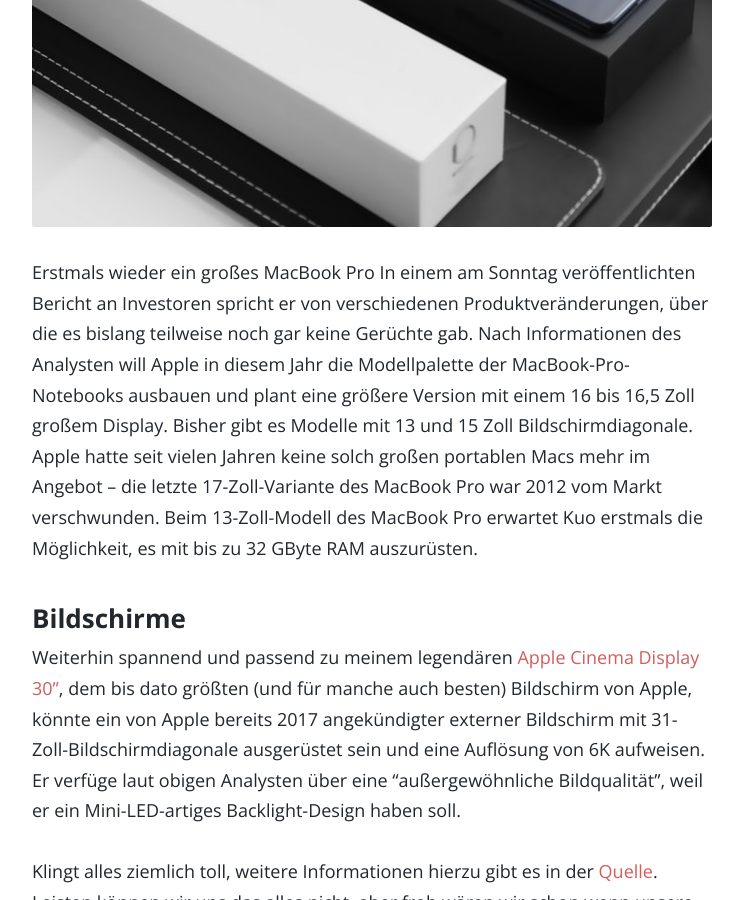
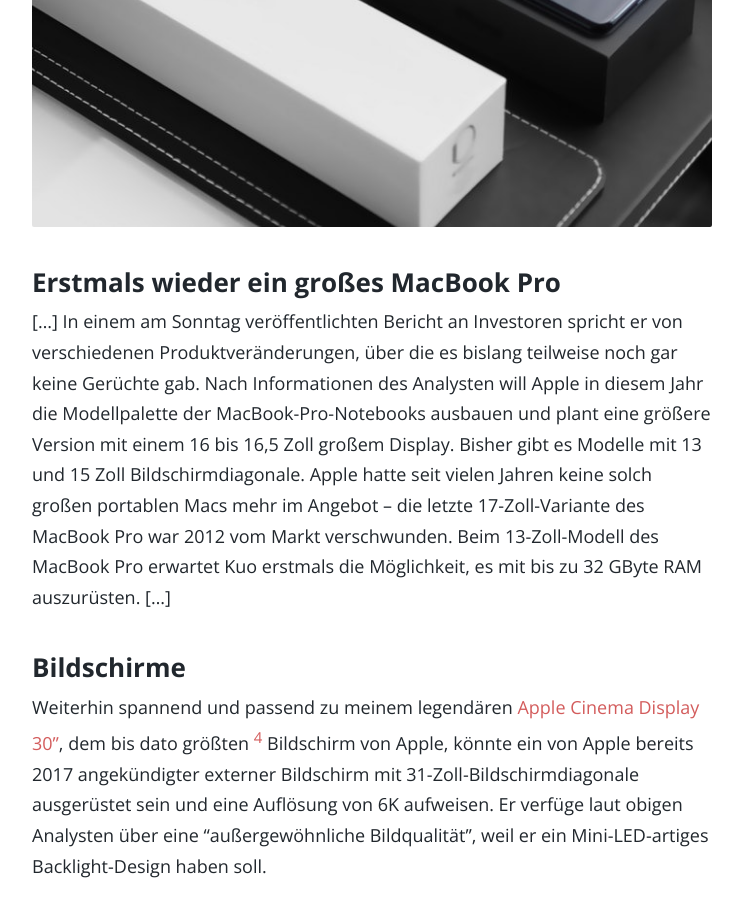
Before and after one commit to thafaker/apfelhammer.de, a Jekyll site: the page built from _posts/2019-02-21-2019-xx-xx-name-md.md, in a window 1280 px wide and 900 px high, scrolled down 2431 px. Shown: the whole window, without its empty margins (268-1011 px from the left). Built offline with Jekyll 4.4.1, drawn with Linux system fonts in a browser that asks for light colours; our own code applies the rules of GitHub Pages for plain Markdown files; comment, search, counter and statistics services are not loaded; some of the changed text lies outside the part shown.

Commit message:
Update from Forestry.io thafaker@gmx.net updated _posts/2019-02-21-2019-xx-xx-name-md.md

```diff
--- a/_posts/2019-02-21-2019-xx-xx-name-md.md
+++ b/_posts/2019-02-21-2019-xx-xx-name-md.md
@@ -21,11 +21,11 @@
 
 ![](/content/images/worscht-small2.jpg)
 
-Erstmals wieder ein großes MacBook Pro
-In einem am Sonntag veröffentlichten Bericht an Investoren spricht er von verschiedenen Produktveränderungen, über die es bislang teilweise noch gar keine Gerüchte gab. Nach Informationen des Analysten will Apple in diesem Jahr die Modellpalette der MacBook-Pro-Notebooks ausbauen und plant eine größere Version mit einem 16 bis 16,5 Zoll großem Display. Bisher gibt es Modelle mit 13 und 15 Zoll Bildschirmdiagonale. Apple hatte seit vielen Jahren keine solch großen portablen Macs mehr im Angebot – die letzte 17-Zoll-Variante des MacBook Pro war 2012 vom Markt verschwunden. Beim 13-Zoll-Modell des MacBook Pro erwartet Kuo erstmals die Möglichkeit, es mit bis zu 32 GByte RAM auszurüsten.
+### Erstmals wieder ein großes MacBook Pro
+[...] In einem am Sonntag veröffentlichten Bericht an Investoren spricht er von verschiedenen Produktveränderungen, über die es bislang teilweise noch gar keine Gerüchte gab. Nach Informationen des Analysten will Apple in diesem Jahr die Modellpalette der MacBook-Pro-Notebooks ausbauen und plant eine größere Version mit einem 16 bis 16,5 Zoll großem Display. Bisher gibt es Modelle mit 13 und 15 Zoll Bildschirmdiagonale. Apple hatte seit vielen Jahren keine solch großen portablen Macs mehr im Angebot – die letzte 17-Zoll-Variante des MacBook Pro war 2012 vom Markt verschwunden. Beim 13-Zoll-Modell des MacBook Pro erwartet Kuo erstmals die Möglichkeit, es mit bis zu 32 GByte RAM auszurüsten. [...]
 
 ### Bildschirme
-Weiterhin spannend und passend zu meinem legendären [Apple Cinema Display 30"](/2019/02/09/Apple-Cinema-HD-Display-2019/), dem bis dato größten (und für manche auch besten) Bildschirm von Apple, könnte ein von Apple bereits 2017 angekündigter externer Bildschirm mit 31-Zoll-Bildschirmdiagonale ausgerüstet sein und eine Auflösung von 6K aufweisen. Er verfüge laut obigen Analysten über eine "außergewöhnliche Bildqualität", weil er ein Mini-LED-artiges Backlight-Design haben soll.
+Weiterhin spannend und passend zu meinem legendären [Apple Cinema Display 30"](/2019/02/09/Apple-Cinema-HD-Display-2019/), dem bis dato größten [^4] Bildschirm von Apple, könnte ein von Apple bereits 2017 angekündigter externer Bildschirm mit 31-Zoll-Bildschirmdiagonale ausgerüstet sein und eine Auflösung von 6K aufweisen. Er verfüge laut obigen Analysten über eine "außergewöhnliche Bildqualität", weil er ein Mini-LED-artiges Backlight-Design haben soll.
 
 Klingt alles ziemlich toll, weitere Informationen hierzu gibt es in der [Quelle](https://www.heise.de/mac-and-i/meldung/Experte-16-Zoll-MacBook-Apple-6K-Display-und-Dreifach-Kamera-iPhone-geplant-4311406.html). Leisten können wir uns das alles nicht, aber froh wären wir schon wenn unsere einstige LIeblingsmarke wieder zum Innovationsmotor werden würde, auch wenn das immer viel leicht gesagt als getan ist.
 
@@ -41,3 +41,4 @@
 [^1]: [Quelle](https://www.pcwelt.de/news/Apple-stellt-MacBook-Pro-17-Zoll-ein-5933962.html)
 [^2]: [Quelle](https://www.macworld.co.uk/news/mac/new-mac-pro-3536364/)
 [^3]: Angeblich ein ziemlicher Auskenner, laut dieser [Quelle](https://www.cultofmac.com/273923/ming-chi-kuo/), also wird das schon stimmen!
+[^4]: ...und für manche auch besten...
```
Also changed, not shown: other parts of _posts/2019-02-21-2019-xx-xx-name-md.md (+2 -2 lines).
